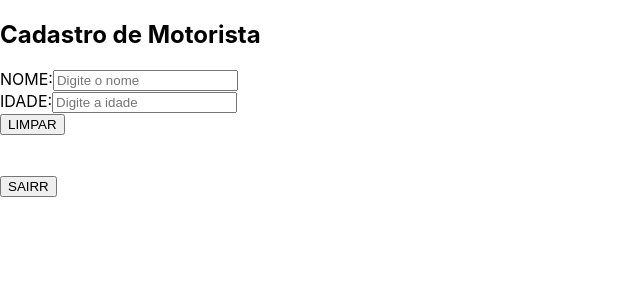
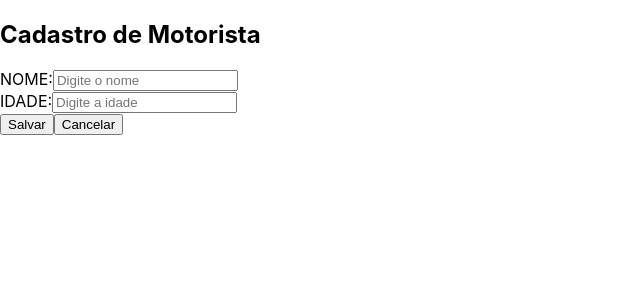
Before and after one commit to thiagoStephen/controle-acesso-veicular, a React (Create React App) app in the folder cobreacesso/: page / in a window 1280 px wide. Shown: the top 300 px of the page, without its empty margins (0-640 px from the left). Built offline with nearby package versions, Linux system fonts and the light colour scheme.

Commit message:
continuação do formulario

```diff
--- a/cobreacesso/src/componentes/CadastroMotorista.js
+++ b/cobreacesso/src/componentes/CadastroMotorista.js
@@ -11,9 +11,9 @@ import React from "react";
         onChangeIdade = (event) => {
             this.setState({valorIdade: event.target.value})
         }
-        onClickLimpar = () => {
-            console.log(this.state.valorNome)
-            console.log(this.state.valorIdade)
+        onClickSalvar = () => {
+            alert(this.state.valorNome)
+            alert(this.state.valorIdade)
             this.setState({valorNome: '', valorIdade: ''})
         }
 
@@ -27,9 +27,8 @@ import React from "react";
                     <label>IDADE:</label>
                     <input name={'idade'} onChange={this.onChangeIdade} value={this.state.valorIdade} placeholder={'Digite a idade'}  />
                     <br />
-                    <button onClick={this.onClickLimpar}>LIMPAR</button>
-                    <br /><br /><br />
-                    <button onClick={this.props.fazerLogof}>SAIRR</button>
+                    <button onClick={this.onClickSalvar}>Salvar</button>
+                    <button onClick={this.props.fazerLogof}>Cancelar</button>
                 </form>
             </div>
            )
--- a/cobreacesso/src/componentes/Login.js
+++ b/cobreacesso/src/componentes/Login.js
@@ -5,7 +5,11 @@ import React from "react";
         render() {
             return (
                 <div>
-                    <button onClick={this.props.fazerLogin}>FAZER LOGIN</button>
+                    <input placeholder={'Usuário'}></input>
+                    <br />
+                    <input placeholder={'Senha'}></input>
+                    <br />
+                    <button onClick={this.props.fazerLogin}>Entrar</button>
                 </div>
             )
         }
```
Also changed, not shown: 1 other file (tests, documents, lock files or other folders).
